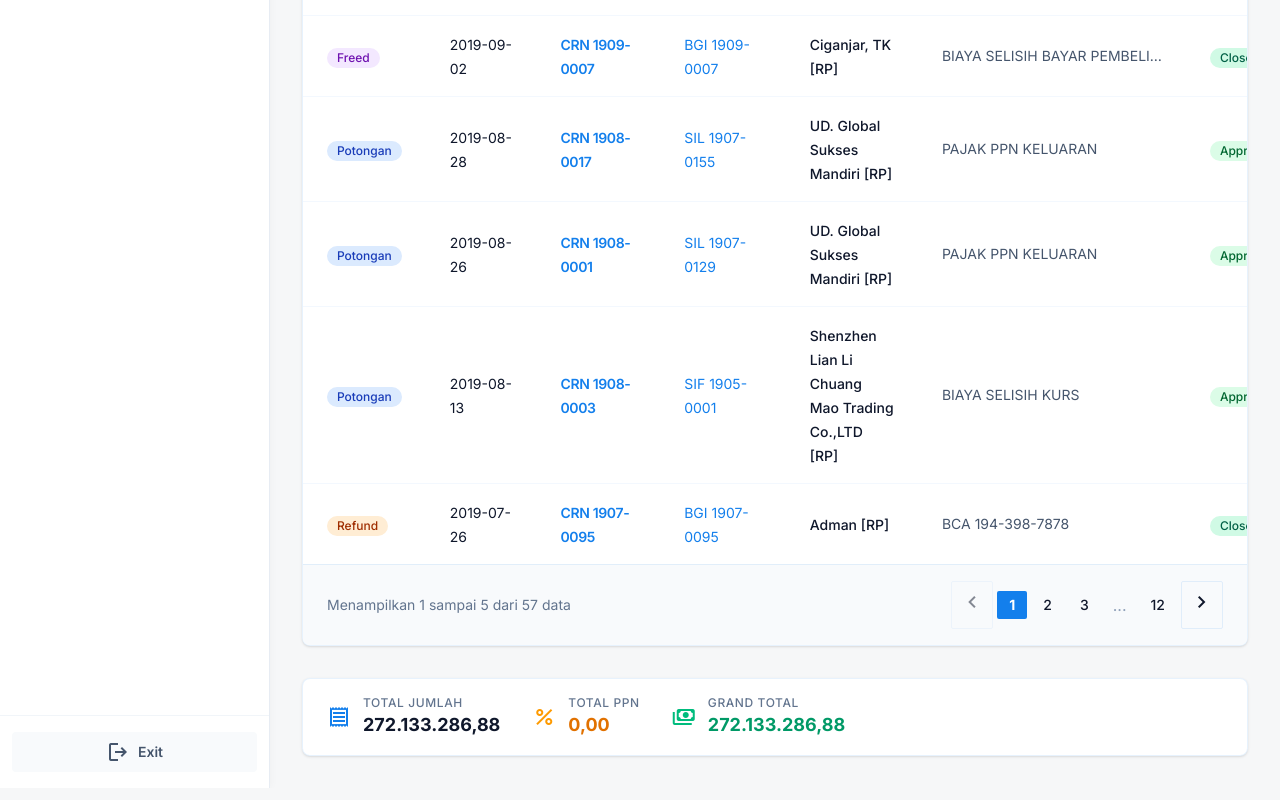
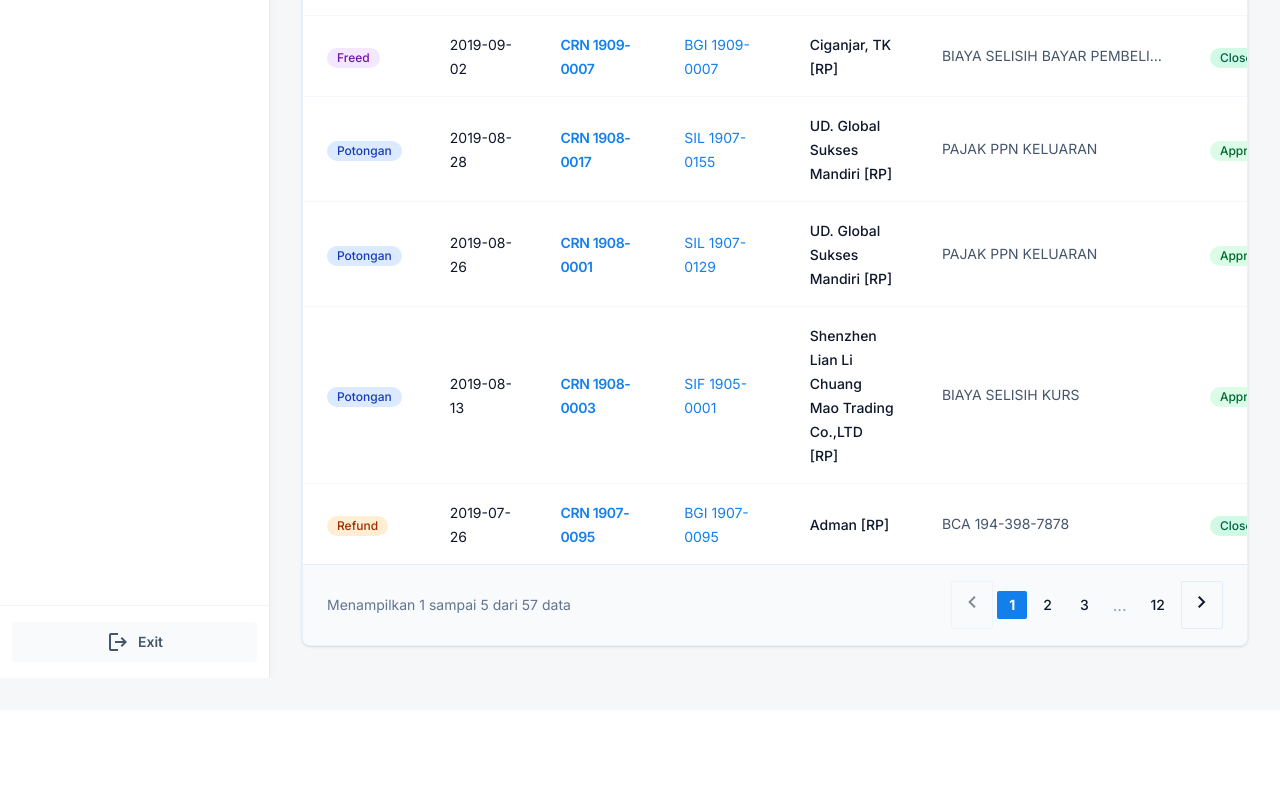
Before and after one commit to zulfafalah/erp, a Next.js app: page /finance/accounts-receivable/credit-memo in a window 1280 px wide. Shown: the part 1752-2552 px from the top of the page. After the commit the page ends 2462 px from the top, so only its background shows below. Built offline with nearby package versions, Linux system fonts and the light colour scheme.

Commit message:
refactor: remove summary footer component from credit memo page

```diff
--- a/app/finance/accounts-receivable/credit-memo/page.tsx
+++ b/app/finance/accounts-receivable/credit-memo/page.tsx
@@ -586,31 +586,6 @@ export default function CreditMemoListPage() {
                             keyField="id"
                             renderMobileCard={renderMobileCard}
                         />
-
-                        {/* Summary Footer */}
-                        <div className="bg-white rounded-xl border border-primary/10 shadow-sm px-4 md:px-6 py-4 flex flex-col sm:flex-row gap-4 sm:gap-8">
-                            <div className="flex items-center gap-3">
-                                <span className="material-symbols-outlined text-primary">receipt</span>
-                                <div>
-                                    <p className="text-xs text-slate-500 font-medium uppercase tracking-wider">Total Jumlah</p>
-                                    <p className="text-base md:text-lg font-black text-slate-900">{fmtCur(totalJumlah)}</p>
-                                </div>
-                            </div>
-                            <div className="flex items-center gap-3">
-                                <span className="material-symbols-outlined text-amber-500">percent</span>
-                                <div>
-                                    <p className="text-xs text-slate-500 font-medium uppercase tracking-wider">Total PPN</p>
-                                    <p className="text-base md:text-lg font-black text-amber-600">{fmtCur(totalPpn)}</p>
-                                </div>
-                            </div>
-                            <div className="flex items-center gap-3">
-                                <span className="material-symbols-outlined text-emerald-500">payments</span>
-                                <div>
-                                    <p className="text-xs text-slate-500 font-medium uppercase tracking-wider">Grand Total</p>
-                                    <p className="text-base md:text-lg font-black text-emerald-600">{fmtCur(totalGrandTotal)}</p>
-                                </div>
-                            </div>
-                        </div>
                     </div>
                 </section>
             </main>
```
